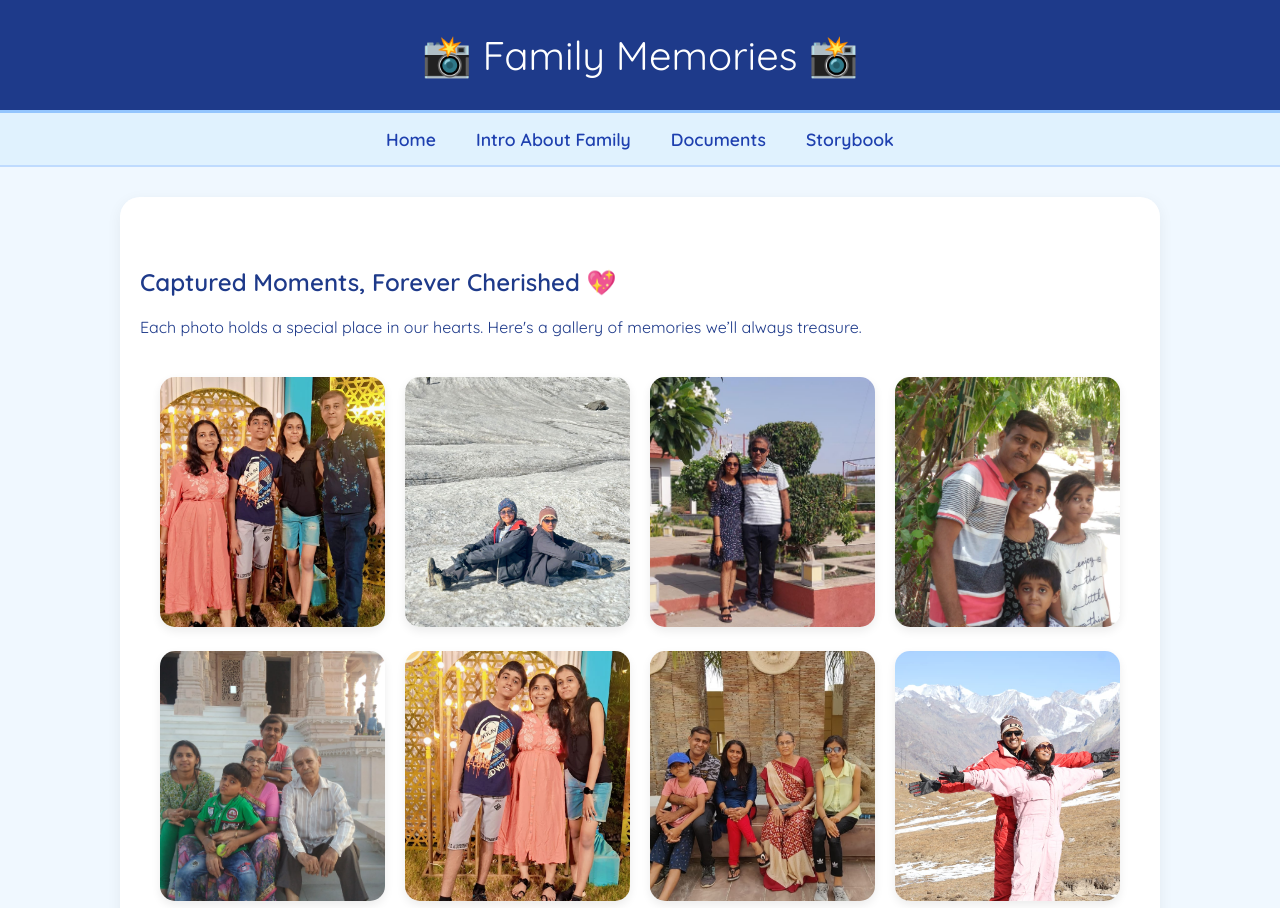
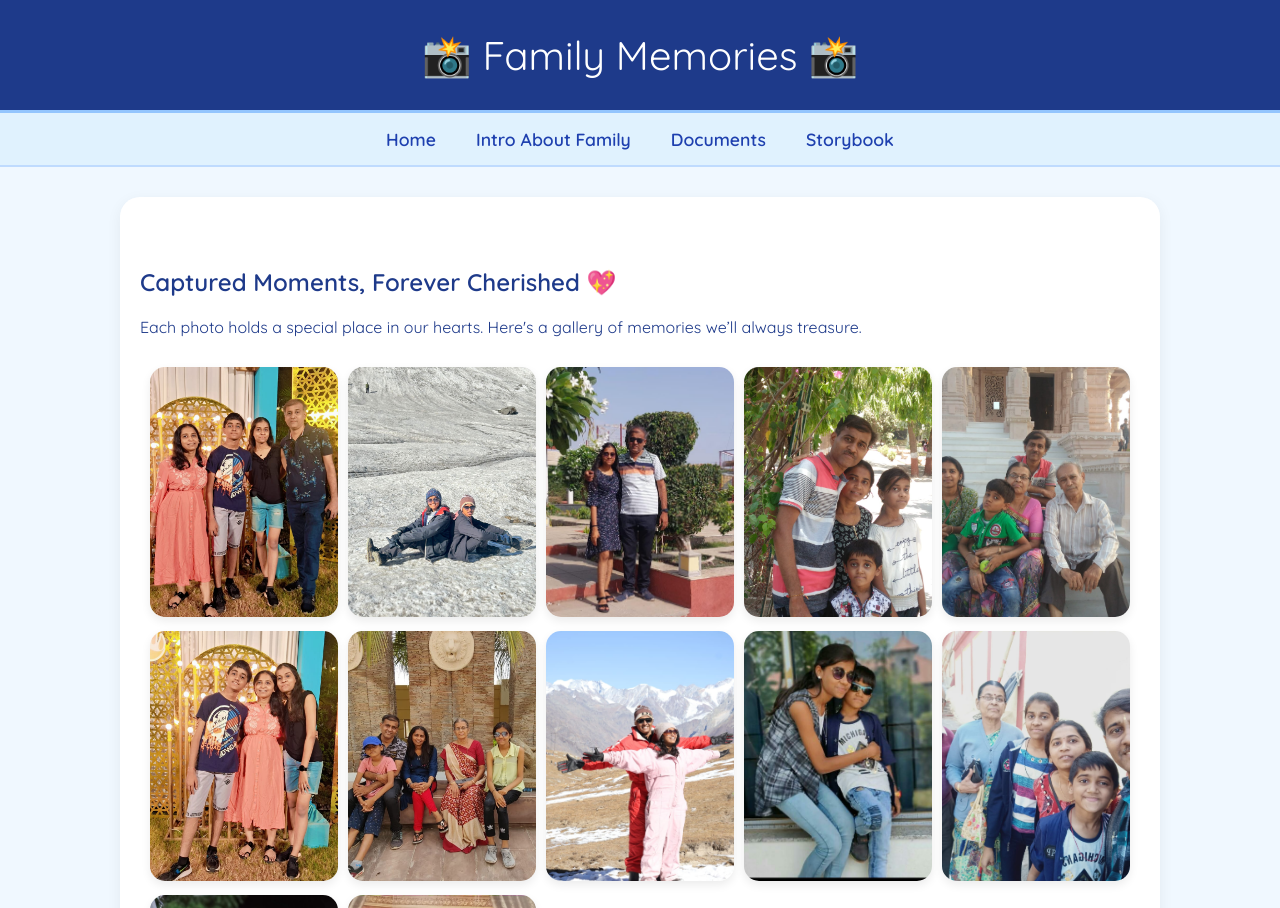
Before and after one commit to RutviShah2/FamilyVerse, a plain HTML site: page memories.html in a window 1280 px wide. Shown: the top 908 px of the page. Drawn offline with Linux system fonts and the light colour scheme.

Commit message:
changes made

```diff
--- a/css/style.css
+++ b/css/style.css
@@ -307,10 +307,19 @@ footer {
 .gallery {
   display: grid;
   grid-template-columns: repeat(auto-fit, minmax(180px, 1fr));
-  gap: 20px;
-  margin-top: 40px;
-  padding: 0 20px;
+  gap: 10px; /* ⬅️ reduced gap */
+  margin-top: 20px; /* ⬅️ less space above gallery */
+  padding: 10px 10px; /* ⬅️ smaller side padding */
 }
+.memory img {
+  width: 100%;
+  height: 220px;
+  object-fit: cover;
+  border-radius: 10px;
+  box-shadow: 0 4px 10px rgba(0,0,0,0.08);
+  transition: transform 0.3s ease, box-shadow 0.3s ease;
+}
+
 
 .memory img {
   width: 100%;
```
